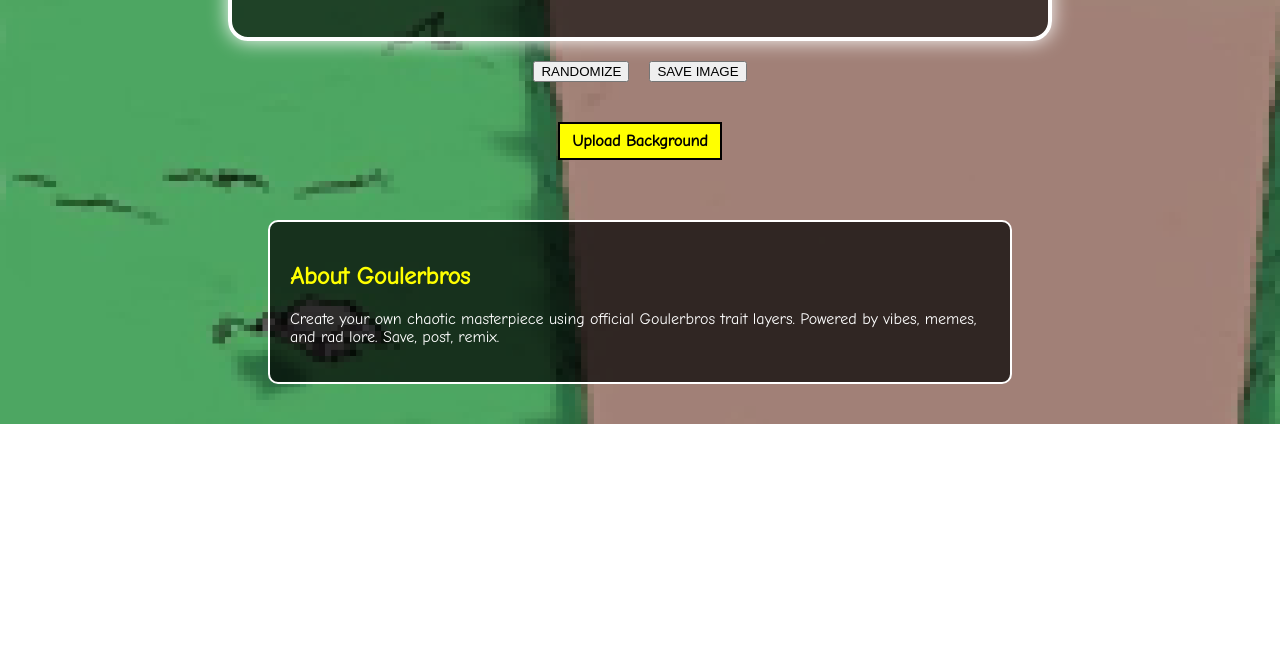
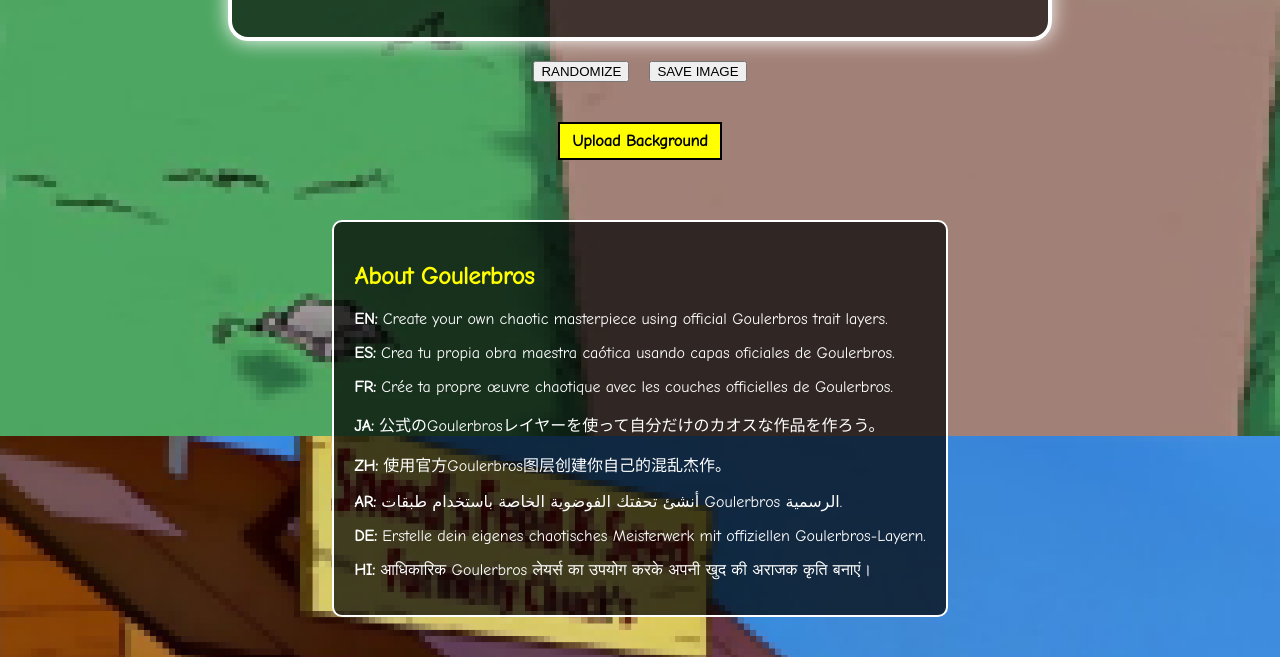
Before and after one commit to radgoul/goulerbro-test, a plain HTML site: page index.html in a window 1280 px wide. Shown: the part 844-1501 px from the top of the page. Before the commit the page ends 1268 px from the top, so only its background shows below. Drawn offline with Linux system fonts and the light colour scheme.

Commit message:
Update index.html

```diff
--- a/index.html
+++ b/index.html
@@ -135,7 +135,7 @@
     <a href="https://opensea.io/collection/goulerbros" target="_blank">Goulerbros</a>
     <a href="https://opensea.io/collection/goulerbros-v2-retur-of-goul" target="_blank">Goulerbros V2</a>
     <a href="https://x.com/GOULERBROS" target="_blank">@GOULERBROS</a>
-    <a href="#about">About</a>
+
   </div>
 
   <div class="wrapper">
@@ -157,7 +157,16 @@
 
   <div id="about" style="max-width: 700px; margin: 40px auto; padding: 20px; background: rgba(0,0,0,0.7); border: 2px solid white; border-radius: 10px;">
     <h2 style="color: yellow;">About Goulerbros</h2>
-    <p>Create your own chaotic masterpiece using official Goulerbros trait layers. Powered by vibes, memes, and rad lore. Save, post, remix.</p>
+
+    <p><strong>EN:</strong> Create your own chaotic masterpiece using official Goulerbros trait layers.</p>
+    <p><strong>ES:</strong> Crea tu propia obra maestra caótica usando capas oficiales de Goulerbros.</p>
+    <p><strong>FR:</strong> Crée ta propre œuvre chaotique avec les couches officielles de Goulerbros.</p>
+    <p><strong>JA:</strong> 公式のGoulerbrosレイヤーを使って自分だけのカオスな作品を作ろう。</p>
+    <p><strong>ZH:</strong> 使用官方Goulerbros图层创建你自己的混乱杰作。</p>
+    <p><strong>AR:</strong> أنشئ تحفتك الفوضوية الخاصة باستخدام طبقات Goulerbros الرسمية.</p>
+    <p><strong>DE:</strong> Erstelle dein eigenes chaotisches Meisterwerk mit offiziellen Goulerbros-Layern.</p>
+    <p><strong>HI:</strong> आधिकारिक Goulerbros लेयर्स का उपयोग करके अपनी खुद की अराजक कृति बनाएं।</p>
+
   </div>
 
   <img class="logo-overlay" src="tag001.png" alt="Logo Tag">
@@ -301,11 +310,7 @@
           bot.style.color = 'yellow';
           bot.style.marginLeft = '10px';
           chatBox.appendChild(user);
-          setTimeout(() => {
-            chatBox.removeChild(typingIndicator);
-            chatBox.appendChild(bot);
-            chatBox.scrollTop = chatBox.scrollHeight;
-        }, 600);
+          chatBox.appendChild(bot);
           chatBox.scrollTop = chatBox.scrollHeight;
           this.value = '';
         }
@@ -315,7 +320,6 @@
 
   <audio id="bgMusic" src="Koopsta Knicca - Hoe Don't Violate.mp3" loop></audio>
   <script>
-    // Play music on user interaction
     let musicStarted = false;
     document.body.addEventListener('click', () => {
       if (!musicStarted) {
```
